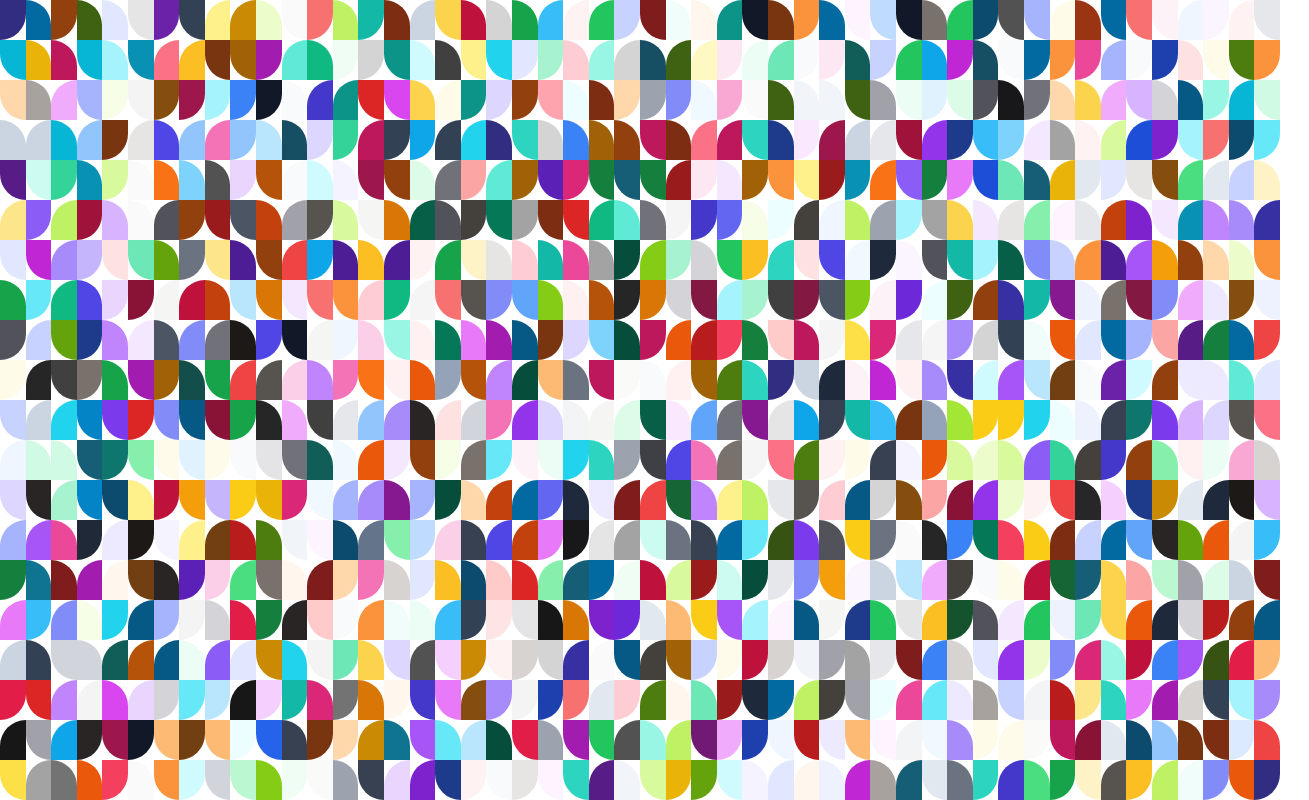
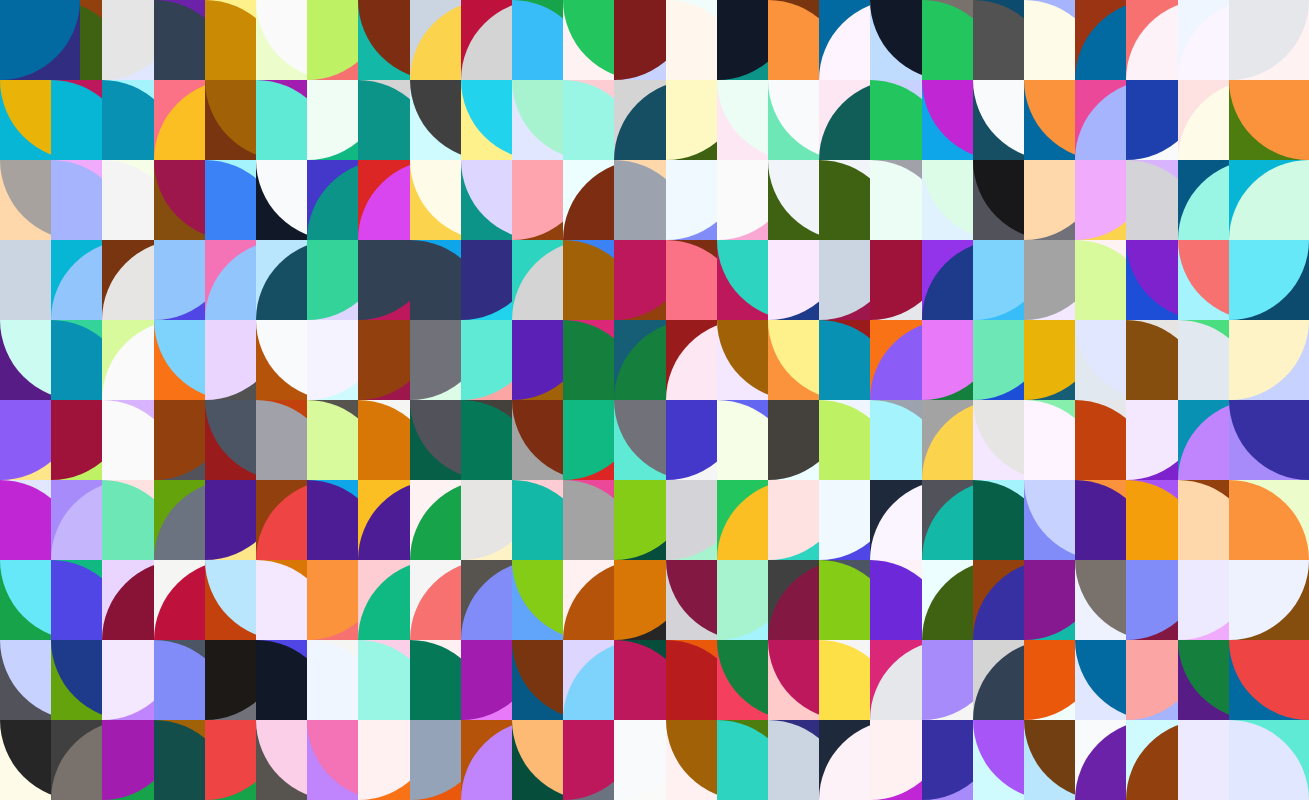
Before and after one commit to toniogabe/simpattern, a Vue app: page / in a window 1280 px wide. Shown: the top 800 px of the page, 1309 px wide, since content can reach past the window. Built offline with nearby package versions, Linux system fonts and the light colour scheme.

Commit message:
feat: add rotate action

```diff
--- a/src/App.vue
+++ b/src/App.vue
@@ -41,17 +41,29 @@ let colors = [
     return `rounded-${randomFromArray(rounds)}-full`
   }
 
+  function rotate (item) {
+    let object = document.getElementById(item)
+    object.style.transform = 'rotate(90deg)'
+  }
+
 
 </script>
 
 <template>
-  <main class="">
-    <div class="grid w-full h-screen" style="grid-template-columns: repeat(50, minmax(0, 1fr));">
+  <main>
+    <div class="grid w-full h-screen" style="grid-template-columns: repeat(25, minmax(0, 1fr));">
       <div
-        class="h-full w-full"
-        :class="getColor(), getRounded()"
-        v-for="item in 1000"
-      ></div>
+        class="h-20 w-20 hover:scale-150 hover:shadow-lg transition-all ease-in-out"
+        :class="getColor()"
+        v-for="item in 350" :ref="item"
+        :id="item"
+        @click="rotate(item)"
+      >
+        <div
+          class="h-full w-full"
+          :class="getColor(), getRounded()"
+        ></div>
+      </div>
     </div>
   </main>
 </template>
```
